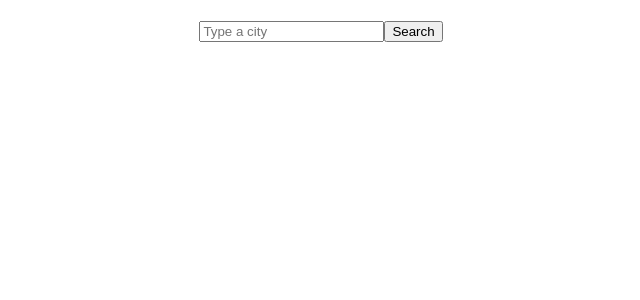
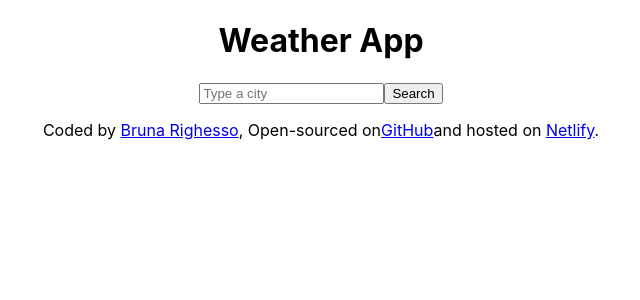
Before and after one commit to brunarighesso/my-app, a React (Create React App) app: page / in a window 1280 px wide. Shown: the top 300 px of the page, without its empty margins (319-959 px from the left). Built offline with nearby package versions, Linux system fonts and the light colour scheme.

Commit message:
added h1 and footer

```diff
--- a/src/App.js
+++ b/src/App.js
@@ -6,9 +6,19 @@ function App() {
   return (
     <div className="App">
       <header className="App-header">
+        <h1> Weather App</h1>
         <p>
           <Search />
         </p>
+        <footer>
+          Coded by{" "}
+          <a href="https://www.linkedin.com/in/bruna-righesso-23175622/">
+            Bruna Righesso
+          </a>
+          , Open-sourced on
+          <a href="https://github.com/brunarighesso/my-app">GitHub</a>and hosted
+          on <a href="https://wetter-app-mit-react.netlify.app/">Netlify</a>.
+        </footer>
       </header>
     </div>
   );
```
